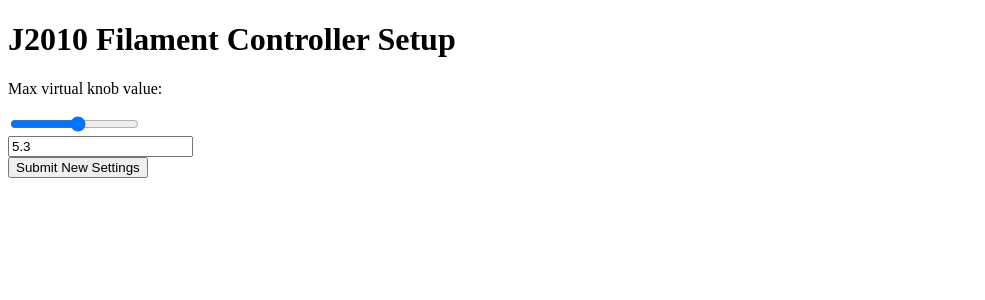
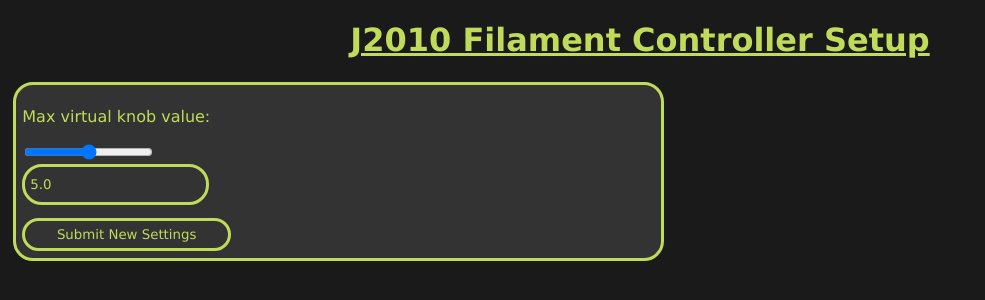
Before and after one commit to featherfeet/FilamentController, a Flask app: page /setup in a window 1280 px wide. Shown: the top 300 px of the page, without its empty margins (0-985 px from the left). Run offline with Flask 2, Linux system fonts and the light colour scheme; parts of the project's set-up code (start-up, migrations or seed data) failed here and were passed over.

Commit message:
Added logging and automatic shutoff timer. All tested, appears to work. Also made the program read in the DAC value 10 times at startup to avoid an I2C read causing the program to write a high DAC value that would damage the crystal.

```diff
--- a/app.py
+++ b/app.py
@@ -4,22 +4,23 @@
 Program with web and physical interfaces to allow the control of a DAC that controls the power to the J2010 filament. Smoothly ramps up and ramps down the power to prevent damage to the crystal. Writes out a CSV file to ~/filament_controller_log.csv with the following columns:
 Raw Timestamp - Floating-point number of seconds since the Unix epoch.
 Formatted Timestamp - Timestamp of the format "%m/%d/%Y %I:%M:%S %p" (see the strftime (3) manpage for details).
-Control Type - Either PANEL or WEB, depending on whether the control action was initiated from the panel switches and buttons or the web interface.
-Control Action - SWITCH_TO_MANUAL_CONTROL, SWITCH_TO_COMPUTER_CONTROL, FILAMENT_ON, or FILAMENT_OFF, depending on what action was taken. The first two actions can only be initiated by PANEL control (by the user moving the physical switch), but the last two can be either PANEL or WEB control.
+Control Type - PANEL, WEB, SHUTOFF, or AUTO, depending on whether the control action was initiated from the panel switches and buttons, the web interface, done automatically by the shutoff timer, or done automatically when the program started.
+Control Action - SWITCH_TO_MANUAL_CONTROL, SWITCH_TO_COMPUTER_CONTROL, FILAMENT_ON, or FILAMENT_OFF, depending on what action was taken. The first two actions can only be initiated by PANEL control (by the user moving the physical switch), but the last two can be PANEL, WEB, SHUTOFF, or AUTO control.
 IP Address - A string like "192.168.1.168" with the IP address of the web request that initiated the action. Empty for PANEL actions.
 MAC Address - A string like "00:1B:44:11:3A:B7" with the MAC address of the computer that originated the action (may not be accurate if the computer is not on the same LAN as the Raspberry Pi). Empty for PANEL actions.
 """
 
-RAMP_TIME_SECONDS = 30    # Time over which the filament is to be ramped up or down, in seconds.
-ACTIVE_USER_MAX_IDLE_TIME = 5 # Time after which an active user who is not sending /status requests will be marked as inactive, in seconds.
-DAC_BITS = 12 # Number of bits offered by the DAC. Raw values sent to the dac will be in the range [0, 2^DAC_BITS).
+RAMP_TIME_SECONDS = 30                        # Time over which the filament is to be ramped up or down, in seconds.
+SHUTOFF_TIMER_DURATION_SECONDS = 8 * 60 * 60  # Time, in seconds, after which the filament will be automatically shut off.
+ACTIVE_USER_MAX_IDLE_TIME_SECONDS = 5         # Time, in seconds, after which an active user who is not sending /status requests will be marked as inactive, in seconds.
+DAC_BITS = 12                                 # Number of bits offered by the DAC. Raw values sent to the dac will be in the range [0, 2^DAC_BITS).
 
 import json
 import time
 import os.path
 import threading
 from datetime import datetime
-import netifaces as nif
+from getmac import get_mac_address
 from flask import Flask, render_template, jsonify, make_response, request
 
 import board
@@ -27,11 +28,12 @@ import busio
 import adafruit_mcp4725
 
 # States for the controller state machine.
-OFF = 0
-ON = 1
-RAMP_UP = 2
-RAMP_DOWN = 3
-state = OFF # Current state of the controller state machine.
+STARTING = 0
+OFF = 1
+ON = 2
+RAMP_UP = 3
+RAMP_DOWN = 4
+state = STARTING # Current state of the controller state machine.
 
 dac_value = 0 # Current value of the DAC (will be initialized by the controller thread).
 max_dac_value = int(open("./max_dac_value.txt").read().replace('\n', ''))  # Maximum allowed value of the DAC.
@@ -39,8 +41,9 @@ on_button_pressed = False # Whether the ON button was just pressed, either on th
 off_button_pressed = False # Whether the OFF button was just pressed, either on the webpage or the physical buttons.
 computer_control = True # Whether the filament is currently being controlled by the Pi or by the manual knob.
 active_users = {} # Dictionary associating connected web clients' IP addresses and the time.time() timestamp at which they last called the /status endpoint.
+shutoff_timer_start = time.time() # When (in seconds since the Unix epoch) the shutoff timer was started.
 
-logfile_name = os.path.expanduser("~/filament_controller_log.csv")
+logfile_name = "/home/pi/filament_controller_log.csv"
 if os.path.exists(logfile_name):
     logfile = open(logfile_name, 'a')
 else:
@@ -50,25 +53,17 @@ else:
 # Function to write a row to the CSV logfile.
 def log_action(control_type, control_action, ip_address):
     global logfile
-    mac_address = str(mac_for_ip(ip_address))
+    if ip_address != "":
+        if ':' in ip_address:
+            mac_address = get_mac_address(ip6 = ip_address)
+        else:
+            mac_address = get_mac_address(ip = ip_address)
+    else:
+            mac_address = ""
     raw_timestamp = time.time()
     formatted_timestamp = datetime.fromtimestamp(raw_timestamp).strftime("%m/%d/%Y %I:%M:%S %p")
     logfile.write("{},{},{},{},{},{}\n".format(raw_timestamp, formatted_timestamp, control_type, control_action, ip_address, mac_address))
     logfile.flush()
-
-# Function to get the MAC address of an IP (see https://stackoverflow.com/a/22241056).
-def mac_for_ip(ip):
-    'Returns a list of MACs for interfaces that have given IP, returns None if not found'
-    for i in nif.interfaces():
-        addrs = nif.ifaddresses(i)
-        try:
-            if_mac = addrs[nif.AF_LINK][0]['addr']
-            if_ip = addrs[nif.AF_INET][0]['addr']
-        except (IndexError, KeyError): # Ignore interfaces that don't have MAC or IP addresses.
-            if_mac = if_ip = None
-        if if_ip == ip:
-            return if_mac
-    return None
 
 # This function runs in a separate thread and handles actually controlling the filament.
 def controller_thread():
@@ -76,18 +71,30 @@ def controller_thread():
     global dac_value
     global on_button_pressed
     global off_button_pressed
+    global shutoff_timer_start
     # Open the DAC device.
     i2c = busio.I2C(board.SCL, board.SDA)
     dac = adafruit_mcp4725.MCP4725(i2c)
-    # Get the current value of the DAC.
-    dac_value = dac.raw_value
+    # Get the current value of the DAC. We read the value 10 times from I2C to avoid reading an erroneously high value that would cause the RAMP_DOWN state to write that erroneously high value back to the DAC and break the crystal.
+    dac_readings = []
+    print("Starting controller...", end = '', flush = True)
+    for _ in range(10):
+        dac_readings.append(dac.raw_value)
+        print('.', end = '', flush = True)
+        time.sleep(0.05)
+    print("\nController started.")
+    dac_value = int(sum(dac_readings) / float(len(dac_readings)))
     # If the DAC isn't off right now, ramp down.
     if dac_value > 0:
+        log_action("AUTO", "FILAMENT_OFF", "")
         state = RAMP_DOWN
+    else:
+        state = OFF
     # Main state machine loop.
     while True:
         if state == OFF:
             if on_button_pressed:
+                shutoff_timer_start = time.time()
                 state = RAMP_UP
             off_button_pressed = False
             on_button_pressed = False
@@ -103,6 +110,9 @@ def controller_thread():
         elif state == ON:
             if off_button_pressed:
                 state = RAMP_DOWN
+            if time.time() - shutoff_timer_start >= SHUTOFF_TIMER_DURATION_SECONDS:
+                state = RAMP_DOWN
+                log_action("SHUTOFF", "FILAMENT_OFF", "")
             off_button_pressed = False
             on_button_pressed = False
             time.sleep(0.1)
@@ -115,14 +125,14 @@ def controller_thread():
             if dac_value <= 0:
                 state = OFF
 
-# Function to update the active users' dictionary by adding the specified IP and dropping any IPs that have not made a /status request in ACTIVE_USER_MAX_IDLE_TIME seconds.
+# Function to update the active users' dictionary by adding the specified IP and dropping any IPs that have not made a /status request in ACTIVE_USER_MAX_IDLE_TIME_SECONDS seconds.
 def update_active_users(ip_address):
     global active_users
     now = time.time()
     active_users[ip_address] = now
     new_active_users = {}
     for ip, timestamp in active_users.items():
-        if now - timestamp <= ACTIVE_USER_MAX_IDLE_TIME:
+        if now - timestamp <= ACTIVE_USER_MAX_IDLE_TIME_SECONDS:
             new_active_users[ip] = timestamp
     active_users = new_active_users
 
@@ -194,7 +204,11 @@ def status():
     global filament_status_message
     update_active_users(request.remote_addr)
     if state == ON:
-        filament_status_message = "Filament is ON."
+        remaining_time = SHUTOFF_TIMER_DURATION_SECONDS - (time.time() - shutoff_timer_start)
+        hours_left = int(remaining_time // 3600)
+        minutes_left = int((remaining_time - (3600 * hours_left)) // 60)
+        seconds_left = int(remaining_time - (3600 * hours_left) - (60 * minutes_left))
+        filament_status_message = "Filament is ON, {} H:{} M:{} S left until automatic shutoff.".format(hours_left, minutes_left, seconds_left)
     elif state == OFF:
         filament_status_message = "Filament is OFF."
     elif state == RAMP_UP:
@@ -207,6 +221,8 @@ if __name__ == "__main__":
     try:
         t = threading.Thread(target = controller_thread)
         t.start()
+        while state == STARTING:
+            time.sleep(0.1)
         app.run(host = "0.0.0.0", port = 80)
     except KeyboardInterrupt:
         logfile.close()
--- a/max_dac_value.txt
+++ b/max_dac_value.txt
@@ -1 +1 @@
-2170
+2047
--- a/requirements.txt
+++ b/requirements.txt
@@ -1 +1 @@
-netifaces==0.10.9
+getmac==0.8.2
--- a/static/stylesheets/setup.css
+++ b/static/stylesheets/setup.css
@@ -1,3 +1,78 @@
+body {
+    background-color: #1a1a1a;
+    height: 80%;
+}
+
+h1, h2 {
+    color: #c0db5a;
+    font-family: "Verdana";
+    text-decoration: underline;
+    text-align: center;
+}
+
+p {
+    color: #c0db5a;
+    font-family: "Verdana";
+}
+
+#vue_div {
+    display: inline-block;
+    width: 50%;
+    background-color: #333333;
+    border: 3px solid #c0db5a;
+    border-radius: 20px;
+    margin-right: 5px;
+    margin-bottom: 5px;
+    margin-top: 1px;
+    margin-left: 5px;
+    padding-left: 0.5%;
+    padding-right: 0.5%;
+    padding-top: 0.5%;
+    padding-bottom: 0.5%;
+}
+
+input[type=submit] {
+    color: #c0db5a;
+    font-family: "Verdana";
+    background-color: #333333;
+    border: 3px solid #c0db5a;
+    border-radius: 20px;
+    margin-top: 2%;
+    padding-top: 1%;
+    padding-bottom: 1%;
+    padding-left: 5%;
+    padding-right: 5%;
+    transition: 0.5s;
+}
+
+input[type=submit]:hover {
+    color: #333333;
+    background-color: #c0db5a;
+}
+
+input[type=number] {
+    color: #c0db5a;
+    border: 3px solid #c0db5a;
+    border-radius: 20px;
+    font-family: "Verdana";
+    padding-top: 10px;
+    padding-bottom: 10px;
+    padding-left: 5px;
+    padding-right: 5px;
+    background-color: #333333;
+    transition: 0.5s;
+}
+
+input[type=number]:focus {
+    outline: none;
+    border: 3px solid #ff8c00;
+    color: #ff8c00;
+}
+
+a {
+    color: rgb(0, 0, 255);
+}
+
 #error_p, #warning_p {
 	color: red;
 }
```
Also changed, not shown: static/stylesheets/index.css (+55 -0 lines).
